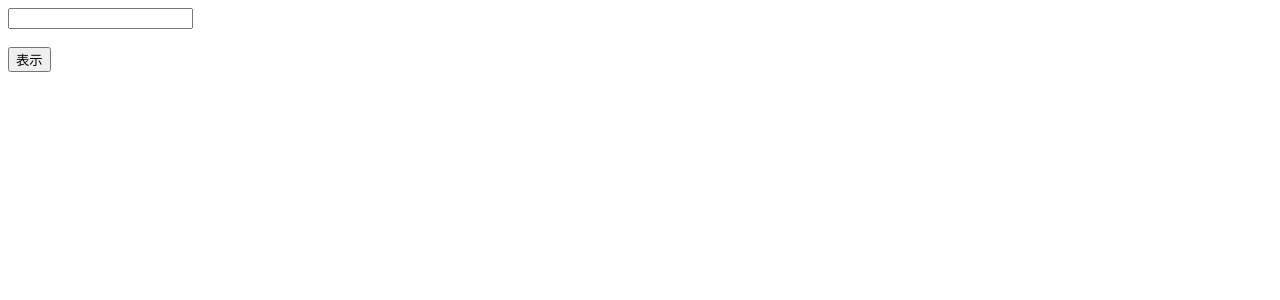
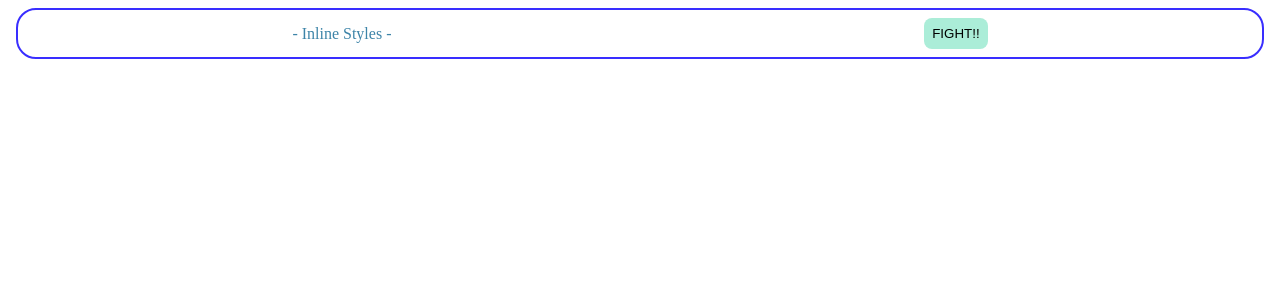
Before and after one commit to Soh1121/StepUpCourceForThoseNewToReact, a React (Vite) app: page / in a window 1280 px wide. Shown: the top 300 px of the page. Built offline with nearby package versions, Linux system fonts and the light colour scheme.

Commit message:
✨feat: Inline Style を学習

```diff
--- a/src/App.jsx
+++ b/src/App.jsx
@@ -1,28 +1,10 @@
-import { useState, useCallback, useMemo } from 'react';
-import { ChildArea } from './ChildArea';
+import { InlineStyle } from "./InlineStyle";
 import "./styles.css";
 
 export default function App() {
-    console.log("App");
-    const [text, setText] = useState("");
-    const [open, setOpen] = useState(false);
-
-    const onChangeText = (e) => setText(e.target.value);
-
-    const onClickOpen = () => setOpen(!open);
-
-    const onClickClose = useCallback(() => setOpen(false), [setOpen]);
-
-    const temp = useMemo(() => 1 + 3, []);
-    console.log(temp);
-
     return (
         <div className="App">
-            <input type="text" value={text} onChange={onChangeText} />
-            <br />
-            <br />
-            <button type="button" onClick={onClickOpen}>表示</button>
-            <ChildArea open={open} onClickClose={onClickClose} />
+            <InlineStyle />
         </div>
     );
 }
--- a/src/ChildArea.jsx
+++ /dev/null
@@ -1,30 +0,0 @@
-import { memo } from "react";
-
-const style = {
-    width: '100%',
-    height: "200px",
-    backgroundColor: "khaki",
-}
-
-export const ChildArea = memo((props) => {
-    const { open, onClickClose } = props;
-    console.log("ChildAreaがレンダリングされた！");
-
-    const data = [...Array(2000).keys()];
-    data.forEach(() => {
-        console.log("...");
-    });
-
-    return (
-        <>
-            {
-                open ? (
-                    <div style={style}>
-                        <p>子コンポーネント</p>
-                        <button onClick={onClickClose}>閉じる</button>
-                    </div>
-                ) : null
-            }
-        </>
-    );
-});
--- /dev/null
+++ b/src/InlineStyle.jsx
@@ -0,0 +1,27 @@
+export const InlineStyle = () => {
+    const containerStyle = {
+        border: "solid 2px #392eff",
+        borderRadius: "20px",
+        padding: "8px",
+        margin: "8px",
+        display: "flex",
+        justifyContent: "space-around",
+        alignItems: "center",
+    };
+    const titleStyle = {
+        margin: 0,
+        color: "#3d84a8",
+    };
+    const buttonStyle = {
+        backgroundColor: "#abedd8",
+        border: "none",
+        padding: "8px",
+        borderRadius: "8px",
+    };
+    return (
+        <div style={containerStyle}>
+            <p style={titleStyle}>- Inline Styles -</p>
+            <button type="button" style={buttonStyle}>FIGHT!!</button>
+        </div>
+    );
+}
```
